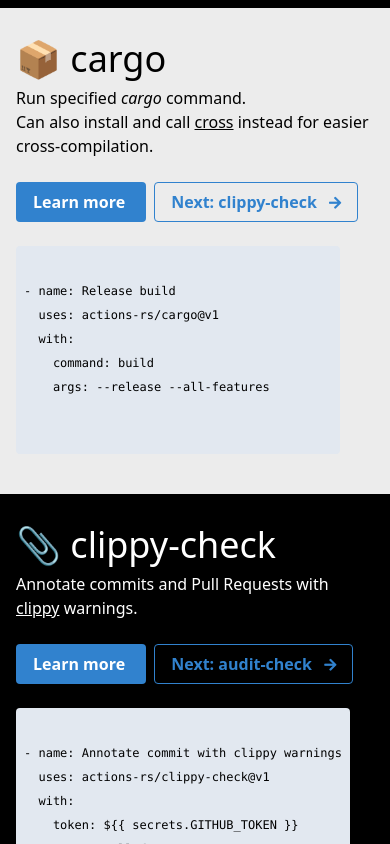
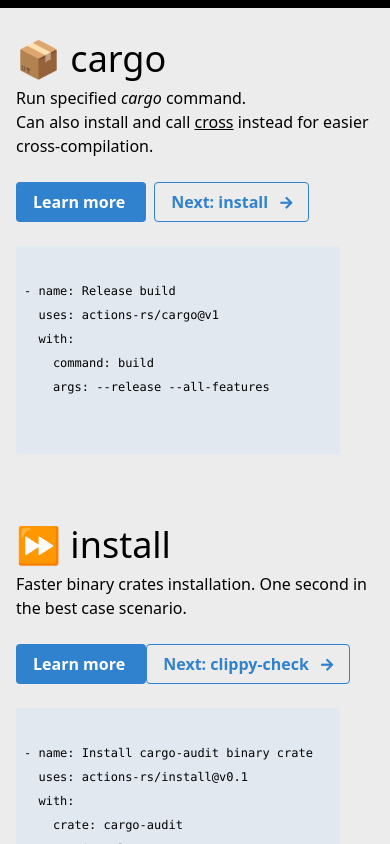
Before and after one commit to actions-rs/actions-rs.github.io, a plain HTML site: page index.html in a window 390 px wide. Shown: the part 1156-2000 px from the top of the page. Drawn offline with nearby package versions, Linux system fonts and the light colour scheme.

Commit message:
Block with install Action

```diff
--- a/index.html
+++ b/index.html
@@ -110,8 +110,7 @@
                         </a>
                     </div>
                 </section>
-
-                <section id="toolchain" class="lg:h-screen bg-black py-2 sm:py-4 lg:py-0">
+                <section id="toolchain" class="lg:h-screen bg-black  py-2 sm:py-4 lg:py-0">
                     <div class="lg:flex lg:flex-row justify-center pt-4 sm:pt-12 lg:pt-48 lg:container mx-auto">
                         <div class="px-4 sm:px-16 text-white lg:w-1/3">
                             <h1 class="text-4xl">🛠️ toolchain</h1>
@@ -132,7 +131,7 @@
 
                         </div>
 
-                        <div class="lg:w-1/2 my-8 sm:m-12 lg:m-0">
+                        <div class="lg:w-1/3 my-8 sm:m-12 lg:m-0">
                             <pre class="inline-block mx-4 px-2 md:px-12 py-2 rounded bg-gray-300 md:shadow-xl">
                                 <code class="text-xs md:text-sm lg:text-base">
 - name: Stable with rustfmt and clippy
@@ -148,7 +147,7 @@
                 </section>
 
                 <section id="cargo" class="lg:h-screen py-2 sm:py-4 lg:py-0">
-                    <div class="lg:flex lg:flex-row lg:flex-row-reverse justify-center pt-4 sm:pt-12 lg:pt-48 lg:container mx-auto">
+                    <div class="lg:flex lg:flex-row justify-center pt-4 sm:pt-12 lg:pt-48 lg:container mx-auto">
                         <div class="px-4 sm:px-16 lg:w-1/3">
                             <h1 class="text-4xl">📦 cargo</h1>
 
@@ -162,8 +161,8 @@
                                 <a class="mr-2 md:mr-4 w-64 bg-blue-600 hover:bg-blue-900 text-white font-bold py-2 px-4 border border-transparent rounded" href="https://github.com/actions-rs/cargo">
                                     Learn more
                                 </a>
-                                <a class="w-64 hover:text-blue-900 text-blue-600 font-bold py-2 px-4 border border-blue-600 rounded" href="#clippy-check">
-                                    Next: clippy-check
+                                <a class="w-64 hover:text-blue-900 text-blue-600 font-bold py-2 px-4 border border-blue-600 rounded" href="#install">
+                                    Next: install
                                     <i class="pl-2 text-sm fas fa-arrow-right"></i>
                                 </a>
                             </div>
@@ -178,6 +177,41 @@
     command: build
     args: --release --all-features
                                 </code>
+                            </pre>
+                        </div>
+                    </div>
+                </section>
+
+                <section id="install" class="lg:h-screen py-2 sm:py-4 lg:py-0">
+                    <div class="lg:flex lg:flex-row justify-center pt-4 sm:pt-12 lg:pt-48 lg:container mx-auto">
+                        <div class="px-4 sm:px-16 lg:w-1/3">
+                            <h1 class="text-4xl">⏩️ install</h1>
+                            <p>
+                                Faster binary crates installation.
+                                One second in the best case scenario.
+                            </p>
+
+                            <div class="mt-8 lg:mt-16">
+                                <a class="mr-0 md:mr-4 bg-blue-600 hover:bg-blue-900 text-white font-bold py-2 px-4 border border-transparent rounded" href="https://github.com/actions-rs/install">
+                                    Learn more
+                                </a>
+                                <a class="w-64 hover:text-blue-900 text-blue-600 font-bold py-2 px-4 border border-blue-600 rounded" href="#clippy-check">
+                                    Next: clippy-check
+                                    <i class="pl-2 text-sm fas fa-arrow-right"></i>
+                                </a>
+                            </div>
+
+                        </div>
+                        <div class="lg:w-1/3 my-8 sm:m-12 lg:m-0">
+                            <pre class="inline-block mx-4 px-2 md:px-12 py-2 rounded bg-gray-300 md:shadow-xl">
+                                <code class="text-xs md:text-sm lg:text-base">
+- name: Install cargo-audit binary crate
+  uses: actions-rs/install@v0.1
+  with:
+    crate: cargo-audit
+    version: latest
+    use-tool-cache: true
+                            </code>
                             </pre>
                         </div>
                     </div>
@@ -218,7 +252,7 @@
                 </section>
 
                 <section id="audit-check" class="lg:h-screen py-2 sm:py-4 lg:py-0">
-                    <div class="lg:flex lg:flex-row lg:flex-row-reverse justify-center pt-4 sm:pt-12 lg:pt-48 lg:container mx-auto">
+                    <div class="lg:flex lg:flex-row justify-center pt-4 sm:pt-12 lg:pt-48 lg:container mx-auto">
                         <div class="px-4 sm:px-16 lg:w-1/3">
                             <h1 class="text-4xl">🛡️ audit-check</h1>
                             <p>
@@ -249,7 +283,6 @@
                         </div>
                     </div>
                 </section>
-
 
                 <section id="code-coverage" class="lg:h-screen py-2 sm:py-4 lg:py-0 bg-black">
                     <div class="lg:flex lg:flex-row justify-center pt-4 sm:pt-12 lg:pt-48 lg:container mx-auto">
```
